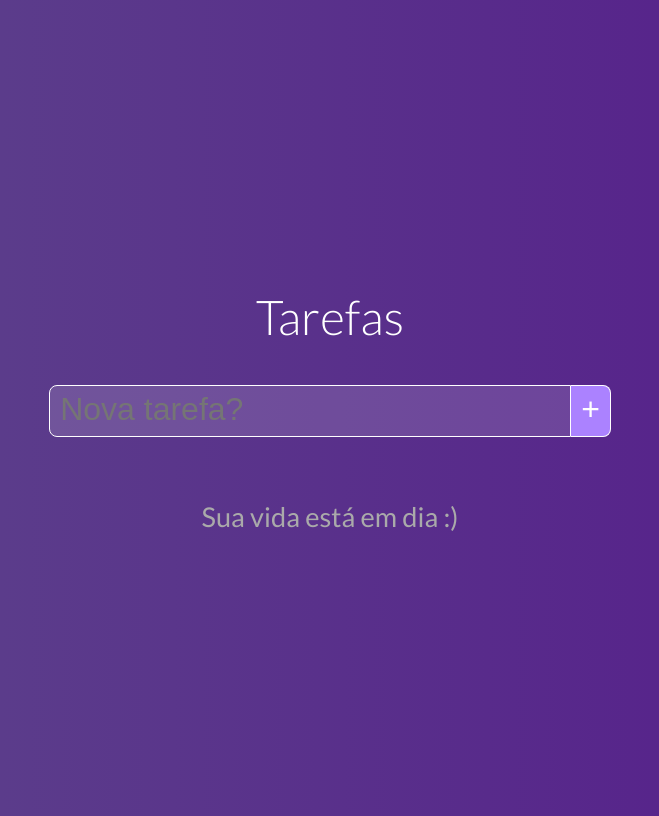
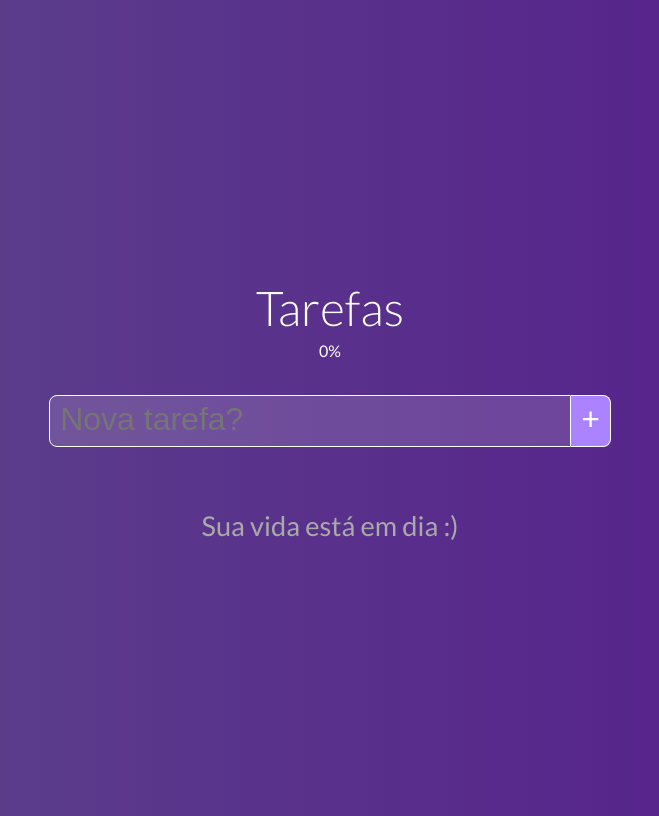
Before and after one commit to giovaneaguiar/todo-list, a Vue app in the folder tarefas/: page / in a window 1280 px wide. Shown: the whole page, without its empty margins (310-969 px from the left). Built offline with nearby package versions, Linux system fonts and the light colour scheme.

Commit message:
Finaliza parte lógica do TaskProgress.

```diff
--- a/tarefas/src/App.vue
+++ b/tarefas/src/App.vue
@@ -2,22 +2,37 @@
   <div id="app">
     <!-- Título -->
     <h1>Tarefas</h1>
+    <TaskProgress :progress="progress"></TaskProgress>
     <!-- @taskAdded="addTask" serve para monitorar quando o evento acontecer,
     chamar o método -->
     <New-Task @taskAdded="addTask"></New-Task>
-    <TaskGrid @taskDeleted="deleteTask"
+    <TaskGrid
+      @taskDeleted="deleteTask"
       @taskStateChanged="toggleState"
-     :tasks="tasks"></TaskGrid>
-
+      :tasks="tasks"
+    ></TaskGrid>
   </div>
 </template>
 
 <script>
 import TaskGrid from "./components/TaskGrid.vue";
 import NewTask from "./components/NewTask";
+import TaskProgress from "./components/TaskProgress";
 export default {
   components: {
-    TaskGrid, NewTask
+    TaskGrid,
+    NewTask,
+    TaskProgress,
+  },
+  computed: {
+    progress() {
+      const total = this.tasks.length;
+      // total: pega o tamanho do array.
+      const done = this.tasks.filter((t) => !t.pending).length;
+      // done: função que pega todos que não estão pendentes.
+      return Math.round((done / total) * 100) || 0;
+      // retorna calculo correto para fazer a barra de porcentagem.
+    },
   },
   data() {
     return {
@@ -28,32 +43,27 @@ export default {
   },
 
   methods: {
-
-    addTask(task){
+    addTask(task) {
       // Cria consts para saber se a task que vai ser adicionada existe ou não na lista.
-      const sameName = t => t.name === task.name
-      const reallyNew = this.tasks.filter(sameName).length == 0
-      if(reallyNew) {
+      const sameName = (t) => t.name === task.name;
+      const reallyNew = this.tasks.filter(sameName).length == 0;
+      if (reallyNew) {
         // Se for realmente novo, inclui no array, se não, ignora.
-        this.tasks.push({name: task.name,
-        pending: task.pending || true})
-
+        this.tasks.push({ name: task.name, pending: task.pending || true });
       }
-
     },
-    deleteTask(i){
+    deleteTask(i) {
       this.tasks.splice(i, 1);
       // i: indice do array que quero deletar, ou seja, qual task eu quero
       // 1: numero de tasks que quero deletar, ou seja, 1 task apenas.
     },
 
-    toggleState(i){
+    toggleState(i) {
       // se estiver pendente, ele coloca falso
       // se não estiver pendente, ele coloca verdadeiro
-      this.tasks[i]. pending = !this.tasks[i].pending
-    }
-  }
-
+      this.tasks[i].pending = !this.tasks[i].pending;
+    },
+  },
 };
 </script>
 
--- a/tarefas/src/components/TaskProgress.vue
+++ b/tarefas/src/components/TaskProgress.vue
@@ -3,12 +3,16 @@
       <span class="progress-value">
           {{ progress }}%
       </span>
+      <div class="progress-bar" :style="{width: progress + '%'}"></div>
   </div>
 </template>
 
 <script>
 export default {
 
+        props:{
+            progress: { type: Number, default: 0 }
+        }
 }
 </script>
 
```
